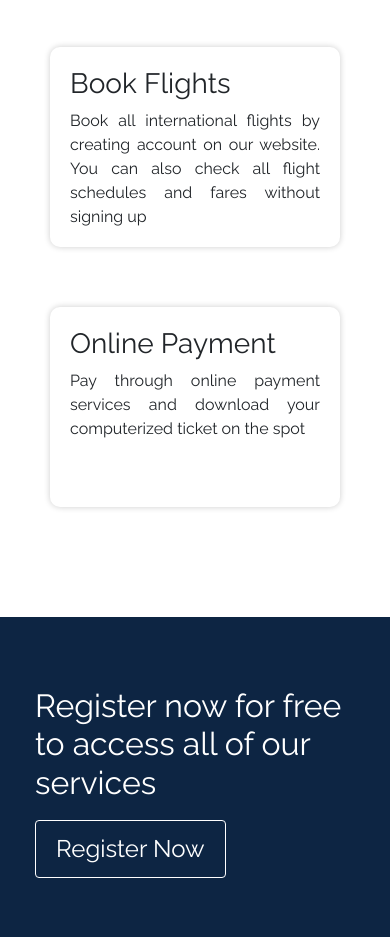
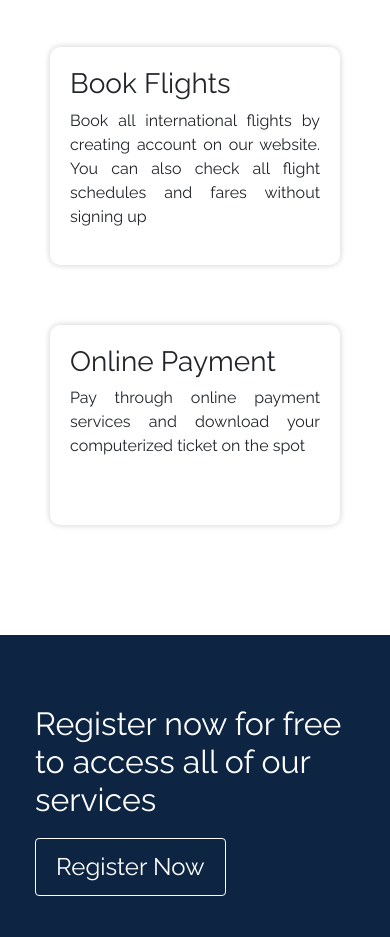
Before and after one commit to talha-programmer/flight-booking, a PHP site: page / in a window 390 px wide. Shown: the part 983-1920 px from the top of the page. Run offline with PHP 8.4, Linux system fonts and the light colour scheme.

Commit message:
Fixed some responsiveness issues and add link to register button

```diff
--- a/include/header.php
+++ b/include/header.php
@@ -2,6 +2,7 @@
 <html>
 <head>
     <title>Flight Booking System</title>
+    <meta name="viewport" content="width=device-width, initial-scale=1">
     <script rel="script" type="text/javascript" src="javascript/jquery.min.js"></script>
     <script rel="script" type="text/javascript" src="javascript/bootstrap.min.js"></script>
 
--- a/public/css/style.css
+++ b/public/css/style.css
@@ -48,7 +48,7 @@ p {
     box-shadow: 0 0px 6px rgba(0,0,0, .2);
     border-radius: 10px;
     padding: 20px;
-    height: 200px;
+    min-height: 200px;
     margin: 30px;
 }
 
--- a/public/index.php
+++ b/public/index.php
@@ -44,7 +44,7 @@
                 <h2>Register now for free to access all of our services</h2>
             </div>
             <div class="col-md-3">
-                <a class="btn btn-primary register_button">Register Now</a>
+                <a class="btn btn-primary register_button" href="register.php">Register Now</a>
             </div>
         </div>
     </div>
```
